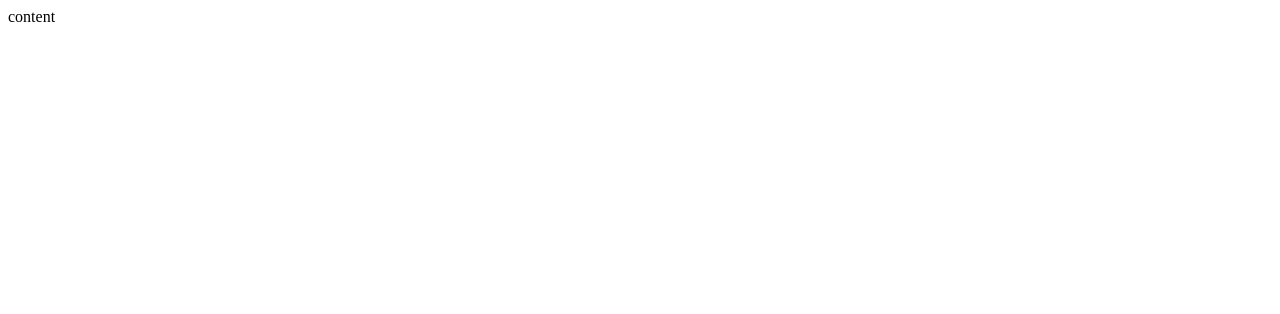
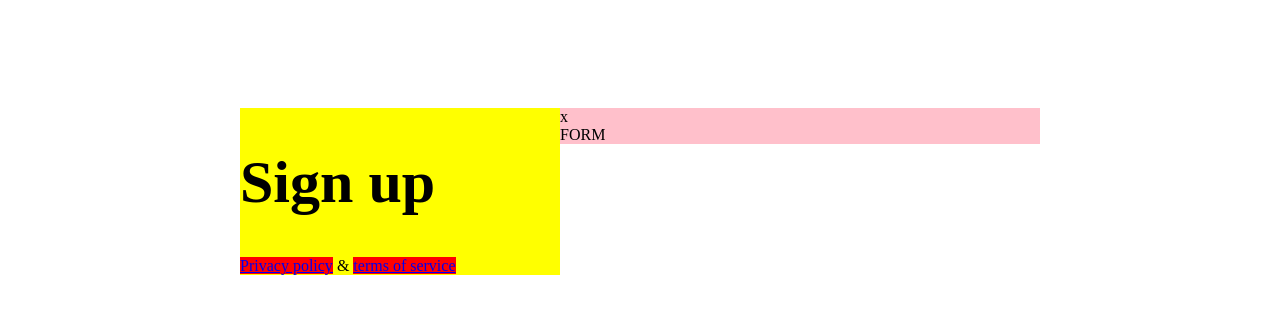
Before and after one commit to gikeris/4-sign-up, a plain HTML site: page index.html in a window 1280 px wide. Drawn offline with Linux system fonts and the light colour scheme.

Commit message:
Basic structure #1

```diff
--- a/css/styles.css
+++ b/css/styles.css
@@ -15,8 +15,24 @@ main{
     background-color: yellow;
 }
 
+.bottom-links > a {
+    background-color: red;
+}
+
+.main-title{
+    font-size: 60px;
+}
+
 .right-column {
     width: 60%;
     float: left;
     background-color: pink;
 }
+
+.close{
+
+}
+
+.form{
+
+}
--- a/index.html
+++ b/index.html
@@ -5,8 +5,26 @@
     <meta http-equiv="X-UA-Compatible" content="IE=edge">
     <meta name="viewport" content="width=device-width, initial-scale=1.0">
     <title>Sign up</title>
+    <link rel ="stylesheet" href="./css/styles.css">
 </head>
+
 <body>
-    content
+    <main>
+        <div class="left-column">
+            <h1 class ="main-title">Sign up</h1>
+            <div class="bottom-links">
+                <a href="#">Privacy policy</a>
+                <span>&amp;</span>
+                <a href="#">terms of service</a>
+            </div>
+        </div>
+        <div class = "right-column">
+            <div class="close">x</div>
+            <form class="form">
+                FORM
+            </form>
+        </div>
+    </main>
 </body>
+
 </html>
```
